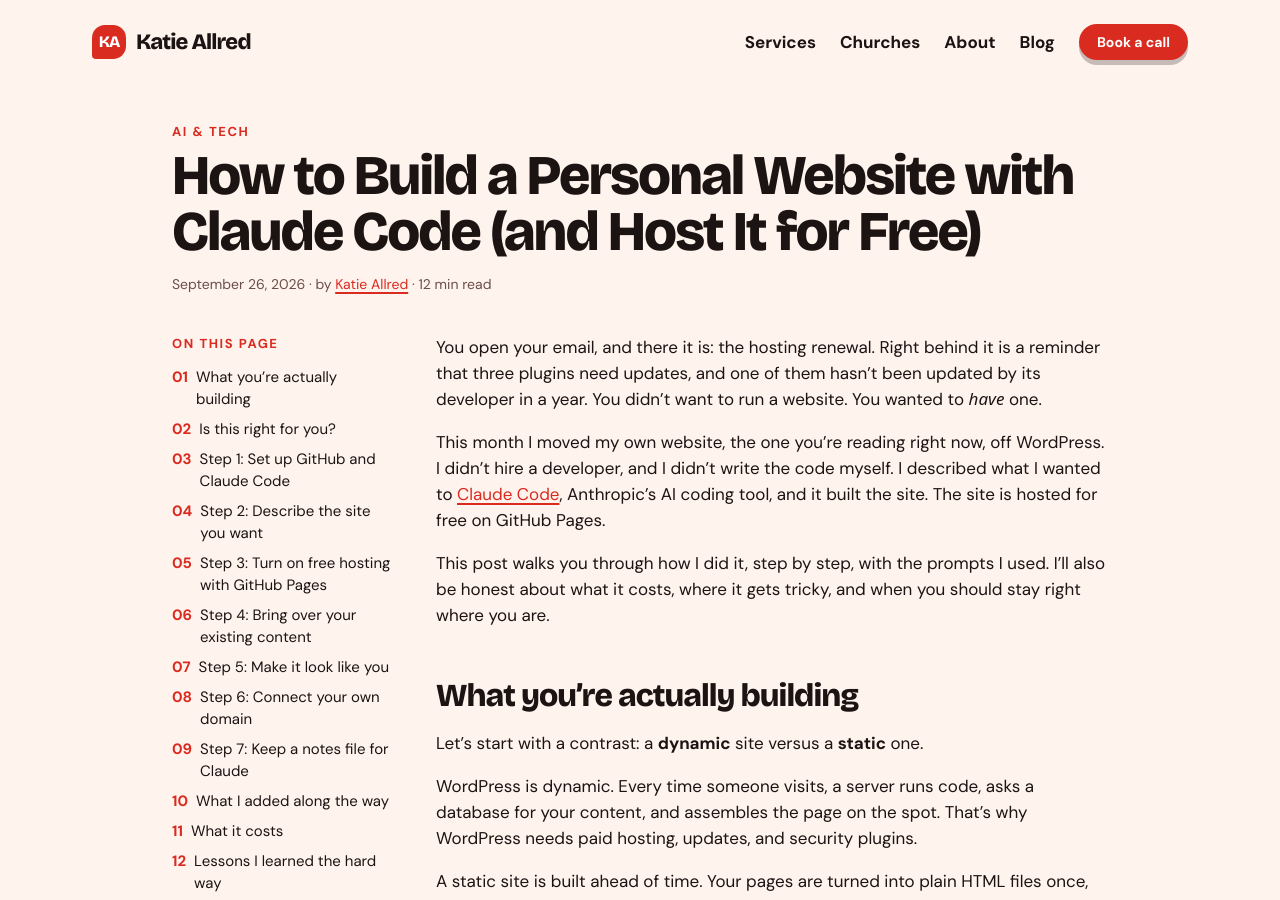
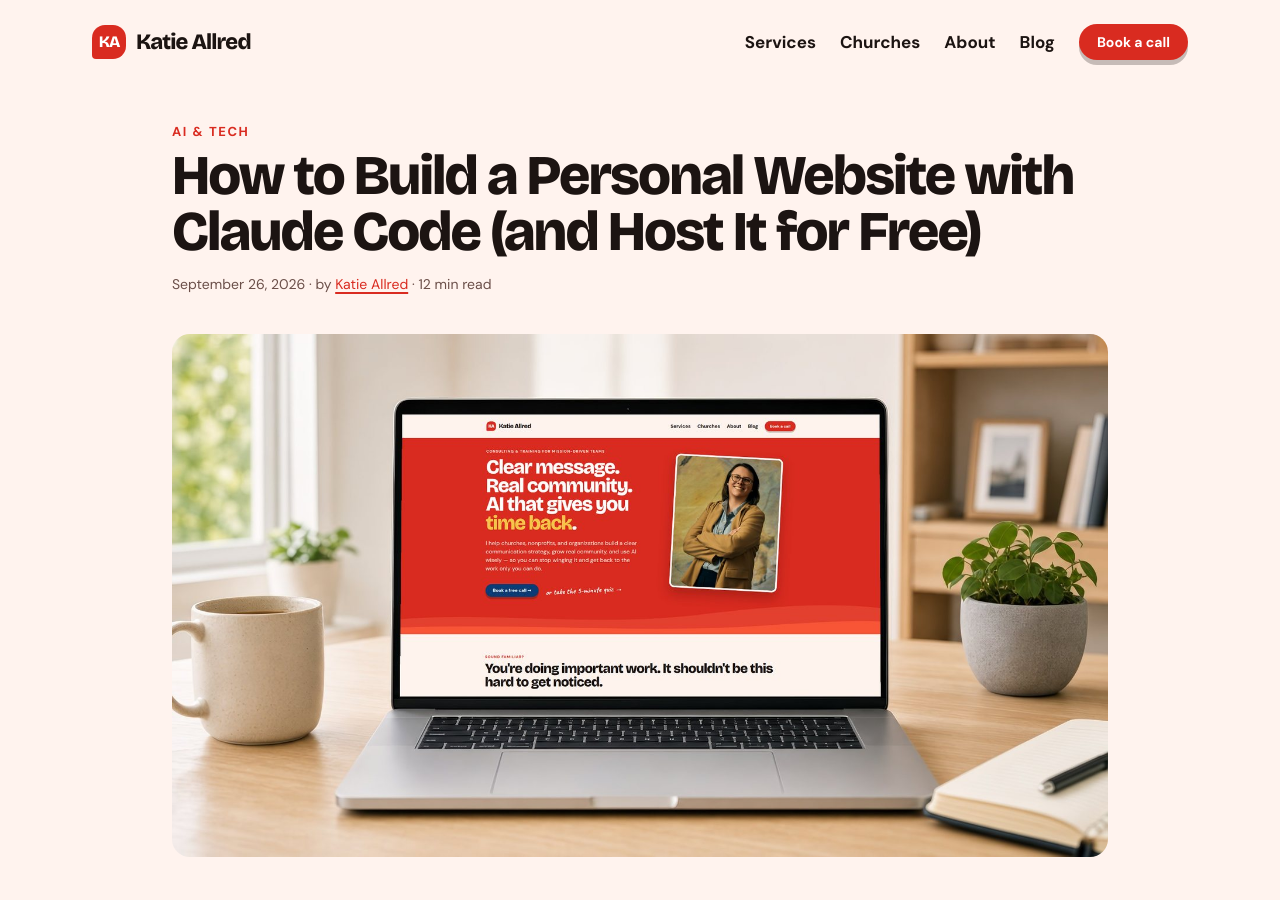
Before and after one commit to katiejallred/personal, a Jekyll site: the page built from _posts/2026-09-26-how-to-build-a-personal-website-with-claude-code-and-host-it-free.md, in a window 1280 px wide and 900 px high. Built offline with Jekyll 4.4.1, drawn with Linux system fonts in a browser that asks for light colours; some web fonts are replaced.

Commit message:
Add a laptop mockup of the home page as the Claude Code post's featured image (#75)
* Add a home page screenshot as the Claude Code post's featured image

Co-Authored-By: Claude Opus 5.5 <noreply@anthropic.com>
Claude-Session: https://claude.ai/code/session_01Y9PzJYQ4JPcgAvuS4QAcAK

* Use a laptop mockup of the home page as the Claude Code post's image

Room and laptop generated with Ideogram; the real home page screenshot
is composited onto the screen so the text stays accurate.

Co-Authored-By: Claude Opus 5.5 <noreply@anthropic.com>
Claude-Session: https://claude.ai/code/session_01Y9PzJYQ4JPcgAvuS4QAcAK

---------

Co-authored-by: Claude Opus 5.5 <noreply@anthropic.com>

```diff
--- a/_posts/2026-09-26-how-to-build-a-personal-website-with-claude-code-and-host-it-free.md
+++ b/_posts/2026-09-26-how-to-build-a-personal-website-with-claude-code-and-host-it-free.md
@@ -16,6 +16,8 @@ tags:
 - Claude
 - website
 - web design
+image: /assets/uploads/2026/09/katieallred-com-laptop-mockup-built-with-claude-code.jpg
+featured_image_alt: "A laptop on a wooden desk showing the katieallred.com home page, built with Claude Code, with the headline 'Clear message. Real community. AI that gives you time back.' beside a coffee mug, a potted plant and an open notebook"
 faq:
   - q: "Do I need to know how to code to build a website with Claude Code?"
     a: "No. You describe what you want in plain English and Claude Code writes the code, runs it, and explains what it changed. It helps to learn a few words like repository, commit, and pull request, but you do not need to write code yourself."
```
Also changed, not shown: assets/uploads/2026/09/katieallred-com-laptop-mockup-built-with-claude-code.jpg (added).
